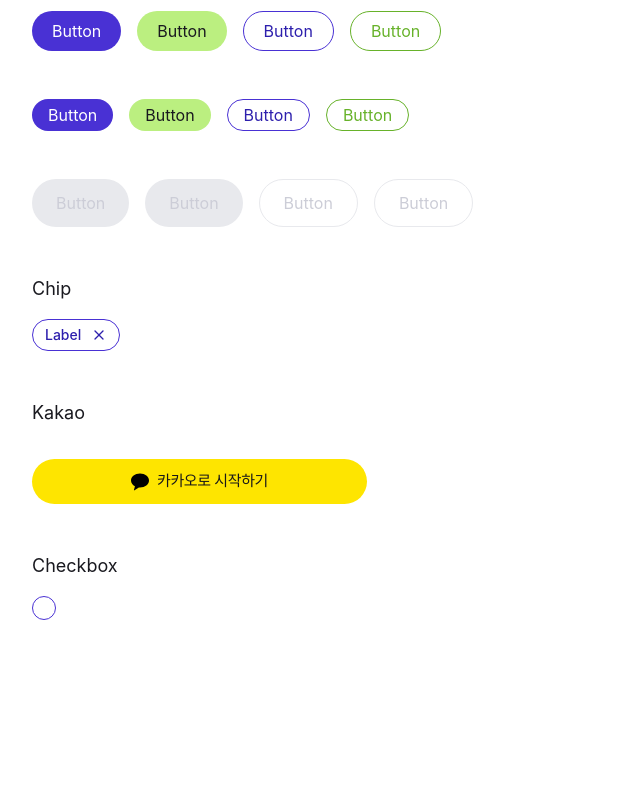
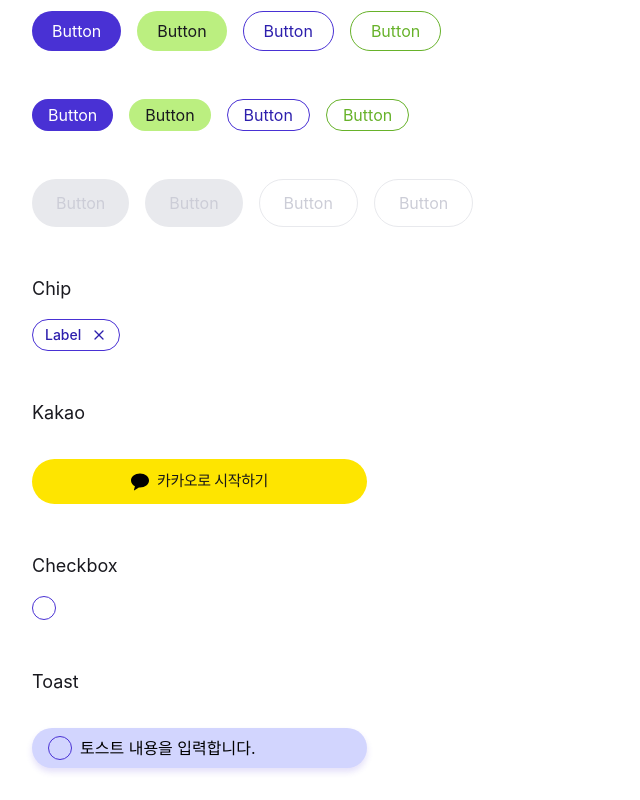
Before and after one commit to Leets-Official/StepBookStep-FE, a React (Vite) app: page / in a window 1280 px wide. Shown: the part 460-1260 px from the top of the page, without its empty margins (0-640 px from the left). Before the commit the page ends 1112 px from the top, so only its background shows below. Built offline with nearby package versions, Linux system fonts and the light colour scheme; a web font is replaced by a local one.

Commit message:
test : Toast 컴포넌트 test 코드

```diff
--- a/src/pages/PlayGround.tsx
+++ b/src/pages/PlayGround.tsx
@@ -5,10 +5,12 @@ import { Button } from "@/components/Button/Button";
 import { Chip } from "@/components/Chip/Chip";
 import { Kakao } from "@/components/Kakao/Kakao";
 import { Checkbox } from "@/components/Checkbox/Checkbox";
+import { Toast } from "@/components/Toast/Toast";
 
 export default function PlayGround() {
   const [activeTab, setActiveTab] = useState<"left" | "right">("left");
   const [isChecked, setIsChecked] = useState(false);
+  const [isToastChecked, setIsToastChecked] = useState(false);
 
   const handleKakaoClick = () => {
     console.log("카카오 로그인 버튼 클릭!");
@@ -102,6 +104,15 @@ export default function PlayGround() {
         </div>
       </section>
 
+      <section className="flex flex-col gap-4">
+        <h2 className="text-lg font-sb text-gray-900 mb-4">Toast</h2>
+        <Toast
+          label="토스트 내용을 입력합니다."
+          checked={isToastChecked}
+          onToggle={() => setIsToastChecked(!isToastChecked)}
+        />
+      </section>
+
     </div>
   );
 }
```
